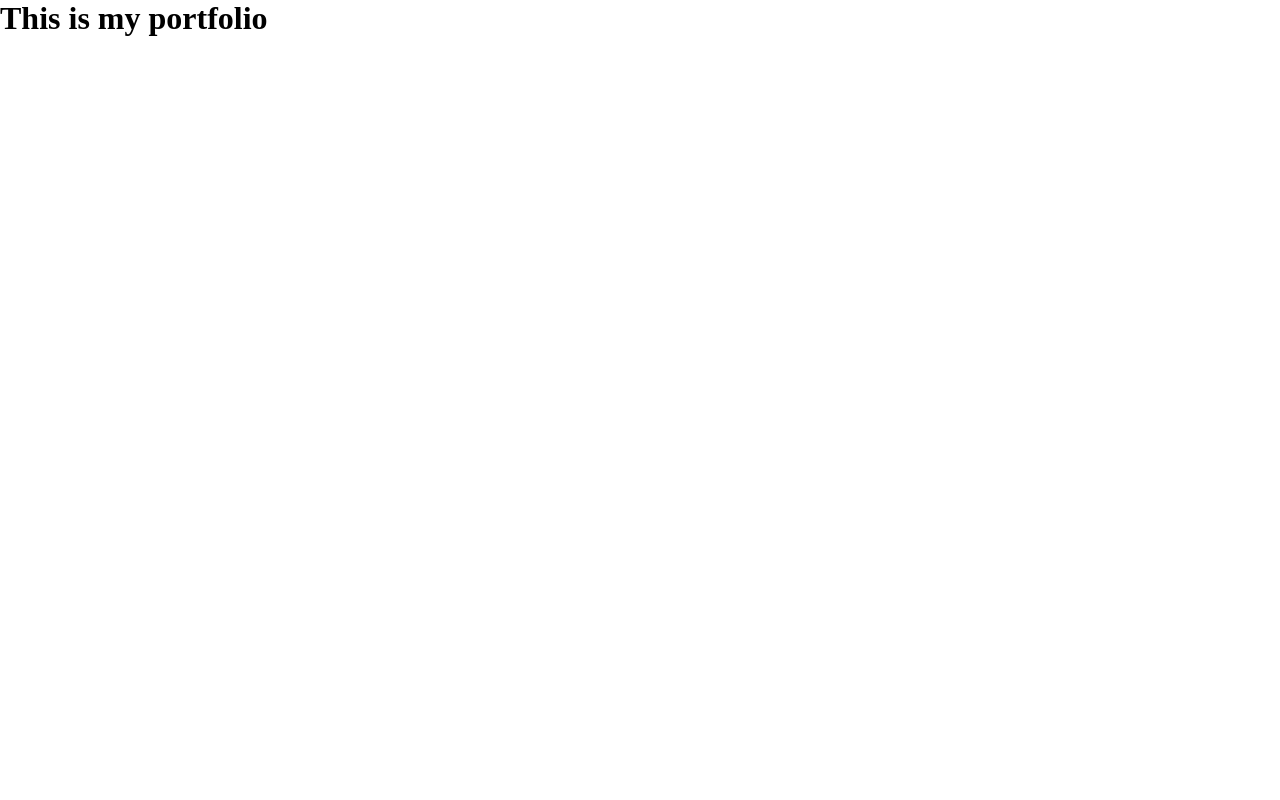
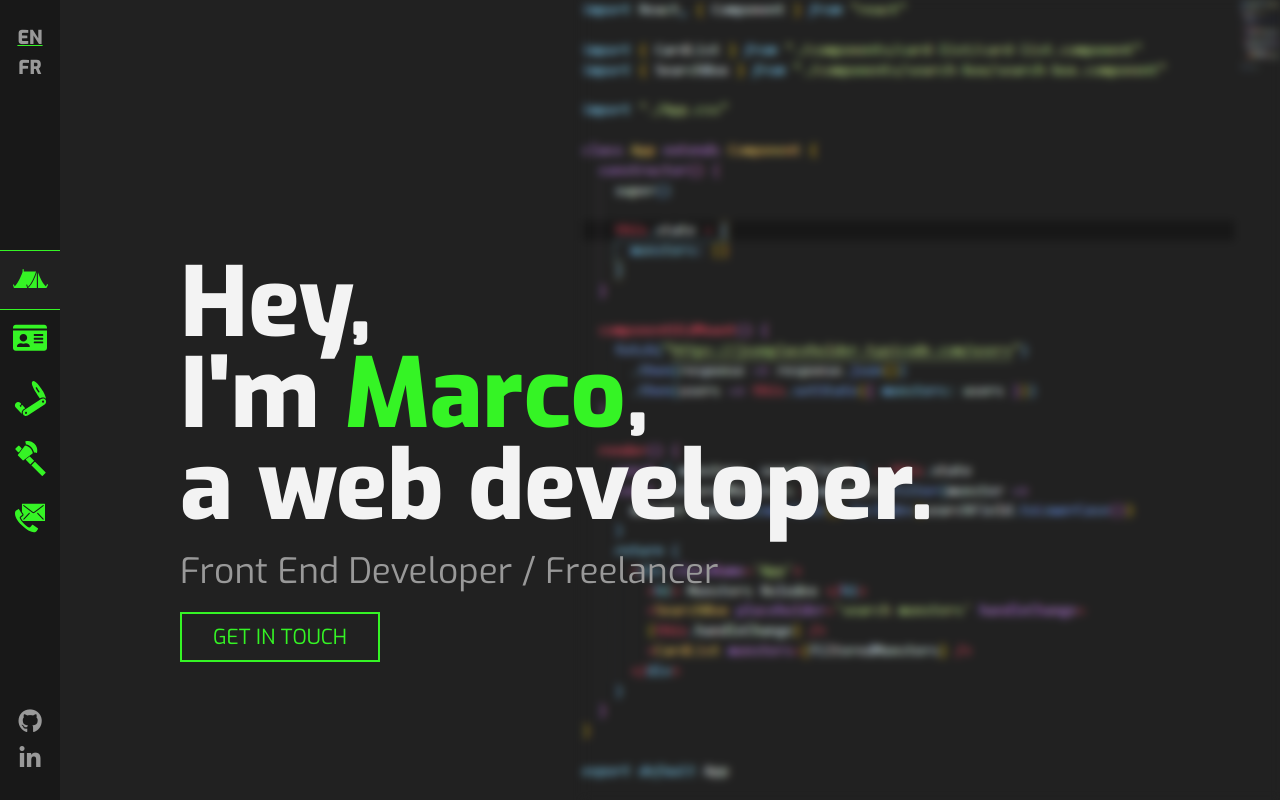
Before and after one commit to Demonmuffins28/Portfolio, a plain HTML site: page en/index.html in a window 1280 px wide. Drawn offline with nearby package versions, Linux system fonts and the light colour scheme.

Commit message:
Made the home page

```diff
--- a/en/index.html
+++ b/en/index.html
@@ -1,15 +1,37 @@
 <!DOCTYPE html>
-<html>
+<html lang="en" xmlns="http://www.w3.org/1999/xhtml">
 	<head>
-		<meta charset="utf-8" />
+		<meta http-equiv="Content-Type" content="text/html; charset=utf-8" />
 		<meta http-equiv="X-UA-Compatible" content="IE=edge" />
 		<title></title>
 		<meta name="description" content="" />
-		<meta name="viewport" content="width=device-width, initial-scale=1" />
+		<meta
+			name="viewport"
+			content="width=device-width, initial-scale = 1, maximum-scale = 1, user-scalable = no"
+		/>
 		<link rel="stylesheet" href="/en/style/style.css" />
+		<script src="https://ajax.googleapis.com/ajax/libs/jquery/3.4.1/jquery.min.js"></script>
+		<script src="/en/js/navbar.js"></script>
+		<script src="/en/js/script.js"></script>
+		<script>
+			$(function() {
+				$("#nav-placeholder").load("/en/navbar.html")
+			})
+		</script>
 	</head>
 	<body>
-		<h1>This is my portfolio</h1>
-		<script src="/en/js/script.js" async defer></script>
+		<div id="nav-placeholder"></div>
+		<section class="homePage">
+			<div class="videoPlayback"></div>
+			<div class="homeHeader">
+				<h1>
+					Hey, <br />
+					I'm <span>Marco</span>,<br />
+					a web developer.
+				</h1>
+				<p>Front End Developer / Freelancer</p>
+				<button type="button">GET IN TOUCH</button>
+			</div>
+		</section>
 	</body>
 </html>
--- /dev/null
+++ b/en/js/navbar.js
@@ -0,0 +1,59 @@
+$(document).ready(function() {
+	$("#homePage").hover(
+		function() {
+			$("#home").text("HOME")
+		},
+		function() {
+			$("#home").html('<img class="home" src="/image/tent 1.svg" />')
+		}
+	)
+	$("#aboutPage").hover(
+		function() {
+			$("#about").text("ABOUT")
+		},
+		function() {
+			$("#about").html('<img class="about" src="/image/id-card-solid 1.svg" />')
+		}
+	)
+	$("#skillsPage").hover(
+		function() {
+			$("#skills").text("SKILLS")
+		},
+		function() {
+			$("#skills").html('<img class="skills" src="/image/knife 1.svg" />')
+		}
+	)
+	$("#workPage").hover(
+		function() {
+			$("#work").text("MY WORK")
+		},
+		function() {
+			$("#work").html('<img class="work" src="/image/axe 1.svg" />')
+		}
+	)
+	$("#contactPage").hover(
+		function() {
+			$("#contact").text("CONTACT")
+		},
+		function() {
+			$("#contact").html('<img class="contact" src="/image/contact 1.svg" />')
+		}
+	)
+
+	activePage()
+})
+
+function activePage() {
+	var fileName = location.pathname.split("/").slice(-1)
+	if (fileName == "index.html") {
+		$("#homePage").toggleClass("activePage")
+	} else if (fileName == "about.html") {
+		$("#aboutPage").toggleClass("aactivePage")
+	} else if (fileName == "skills.html") {
+		$("#skillsPage").toggleClass("activePage")
+	} else if (fileName == "work.html") {
+		$("#workPage").toggleClass("activePage")
+	} else if (fileName == "contact.html") {
+		$("#contactPage").toggleClass("activePage")
+	}
+}
--- /dev/null
+++ b/en/navbar.html
@@ -0,0 +1,51 @@
+<!DOCTYPE html>
+<html lang="en" xmlns="http://www.w3.org/1999/xhtml">
+	<head>
+		<meta http-equiv="Content-Type" content="text/html; charset=utf-8" />
+		<meta http-equiv="X-UA-Compatible" content="IE=edge" />
+		<title></title>
+		<meta name="description" content="" />
+		<meta
+			name="viewport"
+			content="width=device-width, initial-scale = 1, maximum-scale = 1, user-scalable = no"
+		/>
+		<script src="https://kit.fontawesome.com/41b3a977ef.js" crossorigin="anonymous"></script>
+		<script src="https://ajax.googleapis.com/ajax/libs/jquery/3.4.1/jquery.min.js"></script>
+		<script src="/en/js/navbar.js"></script>
+	</head>
+	<body>
+		<div class="navbarBackground">
+			<ul class="listLanguage">
+				<li><a class="english" href="#">EN</a></li>
+				<li><a class="french" href="#">FR</a></li>
+			</ul>
+
+			<ul class="navlist">
+				<li id="homePage" class="navlinks">
+					<a id="home" href="#"><img class="home" src="/image/tent 1.svg"/></a>
+				</li>
+				<li id="aboutPage" class="navlinks">
+					<a id="about" href="#"><img class="about" src="/image/id-card-solid 1.svg"/></a>
+				</li>
+				<li id="skillsPage" class="navlinks">
+					<a id="skills" href="#"><img class="skills" src="/image/knife 1.svg"/></a>
+				</li>
+				<li id="workPage" class="navlinks">
+					<a id="work" href="#"><img class="work" src="/image/axe 1.svg"/></a>
+				</li>
+				<li id="contactPage" class="navlinks">
+					<a id="contact" href="#"><img class="contact" src="/image/contact 1.svg"/></a>
+				</li>
+			</ul>
+
+			<ul class="social">
+				<li>
+					<a href="#"><i class="fab fa-github"></i></a>
+				</li>
+				<li>
+					<a href="#"><i class="fab fa-linkedin-in"></i></a>
+				</li>
+			</ul>
+		</div>
+	</body>
+</html>
--- /dev/null
+++ b/en/style/_navbar.scss
@@ -0,0 +1,96 @@
+.navbarBackground {
+	background-color: #181818;
+	width: 60px;
+	height: 100vh;
+	position: fixed;
+	display: grid;
+	grid-template-rows: 1fr 2fr 1fr;
+}
+
+.listLanguage {
+	grid-row-start: 1;
+	margin-top: 25px;
+
+	li {
+		list-style: none;
+		text-align: center;
+		margin-bottom: 5px;
+	}
+
+	a {
+		text-decoration: none;
+		color: #999999;
+		font-size: 1.2em;
+		font-weight: 900;
+	}
+
+	a:hover {
+		color: #35f425;
+	}
+
+	.english {
+		text-decoration: underline;
+		text-decoration-color: #35f425;
+	}
+}
+
+.navlist {
+	grid-row-start: 2;
+	align-self: center;
+
+	.navlinks {
+		height: 60px;
+		list-style: none;
+		text-align: center;
+		display: grid;
+
+		a {
+			text-decoration: none;
+			color: #35f425;
+			font-size: 0.7em;
+			font-weight: 500;
+			align-self: center;
+		}
+
+		img {
+			height: 35px;
+		}
+
+		.about,
+		.contact {
+			height: 30px;
+		}
+	}
+}
+
+.activePage {
+	background-color: #212121 !important;
+	border-top-style: solid;
+	border-top-color: #35f425;
+	border-bottom-style: solid;
+	border-bottom-color: #35f425;
+	border-width: 1px;
+}
+
+.social {
+	grid-row-start: 3;
+	align-self: end;
+	margin-bottom: 25px;
+
+	li {
+		list-style: none;
+		text-align: center;
+		margin-top: 5px;
+	}
+
+	a {
+		text-decoration: none;
+		color: #999999;
+		font-size: 1.5em;
+		font-weight: 500;
+	}
+
+	a:hover {
+		color: #35f425;
+	}
+}
--- a/en/style/style.scss
+++ b/en/style/style.scss
@@ -1,5 +1,80 @@
+@import "./navbar";
+@import url("https://fonts.googleapis.com/css?family=Exo:400,800&display=swap");
+
+$greenColor: #35f425;
+
 * {
+	box-sizing: border-box;
+	padding: 0px;
+	margin: 0px;
+	font-family: "Exo", sans-serif;
+}
+
+.html,
+.body {
 	display: block;
-	padding: 0;
-	margin: 0;
+	overflow: hidden;
 }
+
+.homePage {
+	background-color: #212121;
+	height: 100vh;
+	margin-left: 60px;
+	display: grid;
+	grid-template-columns: 1.5fr 2fr;
+}
+
+.videoPlayback {
+	filter: blur(4px);
+	background-image: url("/Video/reactCode.gif");
+	background-repeat: no-repeat;
+	background-size: cover;
+	min-width: 100%;
+	min-height: 100%;
+	grid-column-start: 2;
+}
+
+.homeHeader {
+	position: fixed;
+	z-index: 2;
+	align-self: center;
+	margin-left: 15vh;
+	margin-top: 15vh;
+
+	h1 {
+		font-weight: 800;
+		font-size: 6em;
+		line-height: 95.42%;
+		color: #f3f3f3;
+
+		span {
+			color: #35f425;
+		}
+	}
+
+	p {
+		margin-top: 2vh;
+		font-style: normal;
+		font-weight: normal;
+		font-size: 2.2em;
+		line-height: 48px;
+		color: #999999;
+	}
+
+	button {
+		margin-top: 2vh;
+		width: 200px;
+		height: 50px;
+		border: 2px solid #35f425;
+		box-sizing: border-box;
+		color: #35f425;
+		background-color: transparent;
+		font-size: 1.3em;
+	}
+
+	button:hover {
+		cursor: pointer;
+		background-color: #35f425;
+		color: #212121;
+	}
+}
```
Also changed, not shown: Video/reactCode.gif (added), en/style/navbar.css (added), en/style/style.css, image/axe 1.svg (added), image/contact 1.svg (added), image/id-card-solid 1.svg (added), image/knife 1.svg (added), image/tent 1.svg (added), 2 other files.
